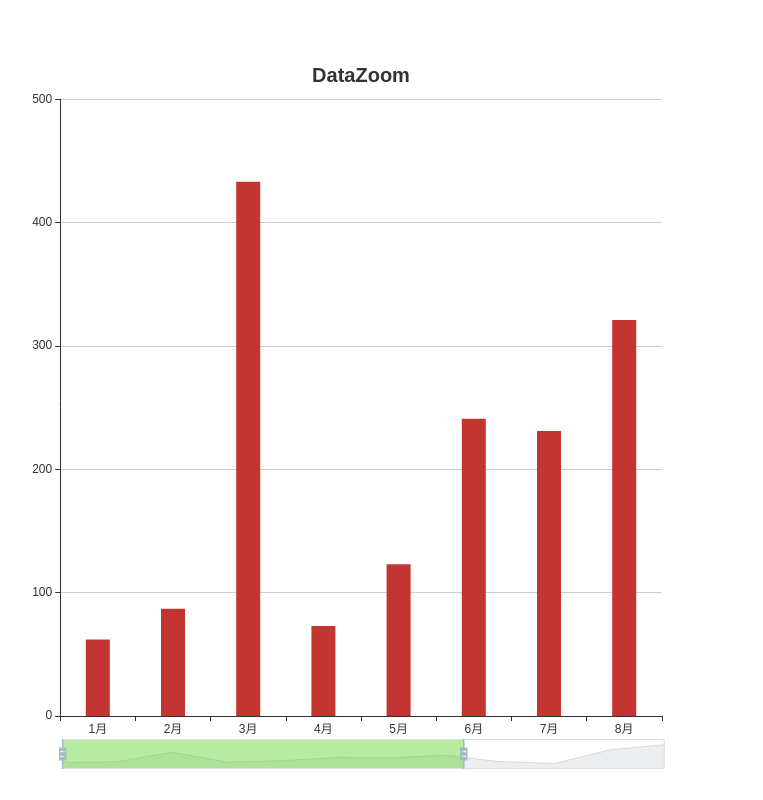
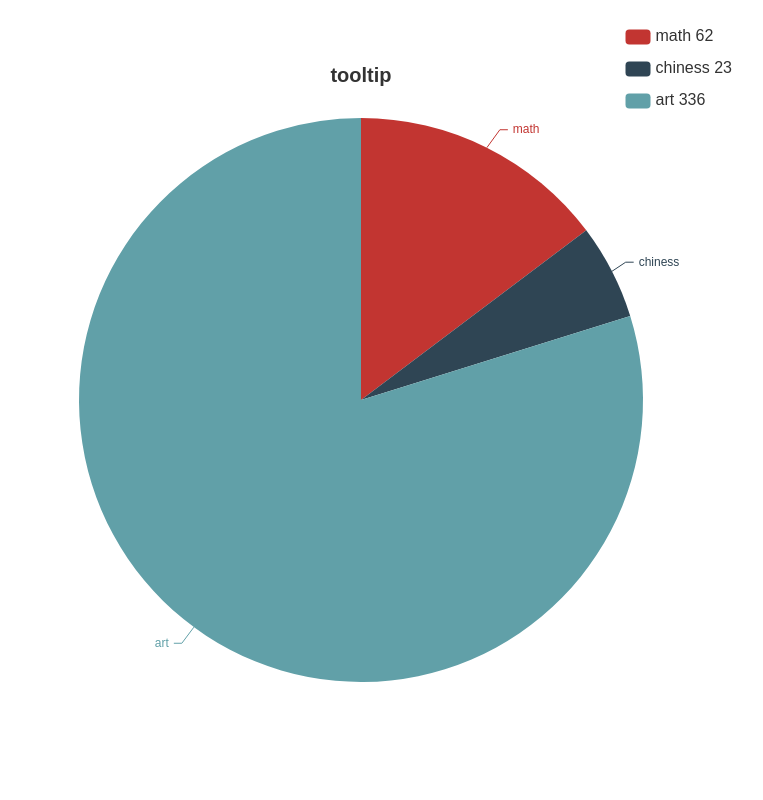
Before and after one commit to jjjjph/echarts, a Vue app: page / in a window 1280 px wide. Shown: the whole page, without its empty margins (39-802 px from the left). Built offline with nearby package versions, Linux system fonts and the light colour scheme.

Commit message:
feat: tooltip

```diff
--- /dev/null
+++ b/src/components/CompToolTip.vue
@@ -0,0 +1,110 @@
+<template>
+  <div class="box"><div ref="node" class="chart-box"></div></div>
+</template>
+
+<script setup lang="ts">
+import { ref, onMounted } from "vue";
+import echarts from "echarts";
+const node = ref(null);
+const props = defineProps({
+  chartData: { type: Array, default: () => [] }, //数据
+  tooltipFormater: {
+    type: Function,
+    default: null,
+  },
+});
+const emit = defineEmits();
+
+onMounted(function () {
+  const chart = echarts.init(node.value as unknown as HTMLDivElement);
+  var option: Object = {
+    title: {
+      text: "tooltip",
+      textStyle: {
+        align: "center",
+        color: "#333",
+        fontSize: 20,
+      },
+      top: "5%",
+      left: "center",
+    },
+    tooltip: {
+      trigger: "item",
+      // trigger: "axis",
+      axisPointer: {
+        type: "shadow",
+      },
+      label: {
+        position: "insideTop",
+        color: "#fff",
+        fontSize: 12,
+        lineHeight: 17,
+        width: 100,
+      },
+      formatter: props.tooltipFormater ? props.tooltipFormater : '{a}{b}: {c}',
+
+    },
+    grid: {
+      top: "10%",
+      left: "10%",
+    },
+    legend: {
+      type: "scroll",
+      left: "right", //位于容器右边
+      orient: "vertical", //图例垂直排列
+      align: "left",
+      itemWidth: 25, //图例宽度
+      itemHeight: 15, //图例高度
+      itemGap: 16, //图例间隔
+      textStyle: {
+        //文本样式
+        color: "#333",
+        fontSize: 16,
+      },
+      formatter: (name) => { //自定义图例文本
+        const filterDataValue = props.chartData.find(
+          (item) => item.name === name
+        ).value;
+        return props.formatter
+          ? `${name} ${props.formatter(filterDataValue)}`
+          : `${name} ${filterDataValue}`;
+      },
+    },
+    series: [
+      {
+        data: props.chartData,
+        type: "pie", //饼图
+        labelLine: {
+          show: true,
+          length: 20,
+          length2: 8,
+
+        },
+      },
+    ],
+  };
+
+  chart.setOption(option);
+  //图标点击事件
+  chart.on("click", (param) => {
+    // 获取 点击的 数据下标
+    const pointInPixel = param.dataIndex;
+    console.log(param);
+
+    emit("chart-click", { ...param.data });
+  });
+});
+</script>
+
+<style lang="less">
+.box {
+  width: 800px;
+  height: 100%;
+  padding: 24px;
+}
+.chart-box {
+  display: block;
+  width: 100%;
+  height: 100%;
+}
+</style>
--- a/src/components/index.js
+++ b/src/components/index.js
@@ -4,6 +4,7 @@ import CompBar from './CompBar.vue'
 import CompPie from './CompPie.vue'
 import CompStackedLine from './CompStackedLine.vue'
 import CompDataZoom from './CompDataZoom.vue'
+import CompToolTip from './CompToolTip.vue'
 
 function plugin(app){
     for (const [key, component] of Object.entries(ElementPlusIconsVue)) {
@@ -14,6 +15,7 @@ function plugin(app){
     app.component('CompPie',CompPie)
     app.component('CompStackedLine',CompStackedLine)
     app.component('CompDataZoom',CompDataZoom)
+    app.component('CompToolTip',CompToolTip)
 }
 
 export default plugin
--- a/src/pages/home/index.vue
+++ b/src/pages/home/index.vue
@@ -3,32 +3,98 @@
   <!-- <CompBar :chart-data="chartData" @chart-click="chartEvent"/> -->
   <!-- <CompPie :chart-data="chartData" @chart-click="chartEvent"/> -->
   <!-- <CompStackedLine :chart-data="chartData" :lineLegend="lineLegend" :labels="labels" @chart-click="chartEvent"/> -->
-  <CompDataZoom :chart-data="chartData" @chart-click="chartEvent" />
+  <!-- <CompDataZoom :chart-data="chartData" @chart-click="chartEvent" /> -->
+  <CompToolTip
+    :chart-data="chartData"
+    :tooltip-formater="tooltipFormater"
+    @chart-click="chartEvent"
+  />
 </template>
 
 <script setup lang="ts">
-const chartData = [
-  { name: "1月", value: 62 },
-  { name: "2月", value: 87 },
-  { name: "3月", value: 433 },
-  { name: "4月", value: 73 },
-  { name: "5月", value: 123 },
-  { name: "6月", value: 241 },
-  { name: "7月", value: 231 },
-  { name: "8月", value: 321 },
-  { name: "9月", value: 89 },
-  { name: "10月", value: 23 },
-  { name: "11月", value: 521 },
-  { name: "12月", value: 712 },
-];
+// const chartData = [
+//   { name: "1月", value: 62, subject: "math" },
+//     { name: "2月", value: 87, subject: "math" },
+//     { name: "3月", value: 433, subject: "math" },
+//     { name: "4月", value: 73, subject: "math" },
+//     { name: "5月", value: 123, subject: "math" },
+//     { name: "6月", value: 241, subject: "math" },
+//     { name: "7月", value: 231, subject: "math" },
+//     { name: "8月", value: 321, subject: "math" },
+//     { name: "9月", value: 89, subject: "math" },
+//     { name: "10月", value: 23, subject: "math" },
+//     { name: "11月", value: 521, subject: "math" },
+//     { name: "12月", value: 712, subject: "math" },
+// ];
+const chartData=[{value: 62, name: "math",unit:'分' },{value: 23 ,name: "chiness",unit:'分'},{value: 336 ,name: "art",unit:'分'}]
 
 // CompStackedLine
-// const chartData=[[12,23,43,54],[43,12,63,27],[63,86,,33]]
-// const lineLegend=['jhon','anan','sam']
-// const labels=['1月','2月','3月','4月']
+// const chartData = [
+//   [
+//     { name: "1月", value: 62, subject: "math" },
+//     { name: "2月", value: 87, subject: "math" },
+//     { name: "3月", value: 433, subject: "math" },
+//     { name: "4月", value: 73, subject: "math" },
+//     { name: "5月", value: 123, subject: "math" },
+//     { name: "6月", value: 241, subject: "math" },
+//     { name: "7月", value: 231, subject: "math" },
+//     { name: "8月", value: 321, subject: "math" },
+//     { name: "9月", value: 89, subject: "math" },
+//     { name: "10月", value: 23, subject: "math" },
+//     { name: "11月", value: 521, subject: "math" },
+//     { name: "12月", value: 712, subject: "math" },
+//   ],
+//   [
+//     { name: "1月", value: 62,subject: "chiness"  },
+//     { name: "2月", value: 43 ,subject: "chiness" },
+//     { name: "3月", value: 523 ,subject: "chiness" },
+//     { name: "4月", value: 54 ,subject: "chiness" },
+//     { name: "5月", value: 43 ,subject: "chiness" },
+//     { name: "6月", value: 241 ,subject: "chiness" },
+//     { name: "7月", value: 765 ,subject: "chiness" },
+//     { name: "8月", value: 234 ,subject: "chiness" },
+//     { name: "9月", value: 89 ,subject: "chiness" },
+//     { name: "10月", value: 23 ,subject: "chiness" },
+//     { name: "11月", value: 34 ,subject: "chiness" },
+//     { name: "12月", value: 839 ,subject: "chiness" },
+//   ],
+//   [
+//     { name: "1月", value: 93 ,subject: "art" },
+//     { name: "2月", value: 74 ,subject: "art" },
+//     { name: "3月", value: 937 ,subject: "art" },
+//     { name: "4月", value: 632 ,subject: "art" },
+//     { name: "5月", value: 262 ,subject: "art" },
+//     { name: "6月", value: 45 ,subject: "art" },
+//     { name: "7月", value: 854 ,subject: "art" },
+//     { name: "8月", value: 833 ,subject: "art" },
+//     { name: "9月", value: 62 ,subject: "art" },
+//     { name: "10月", value: 421 ,subject: "art" },
+//     { name: "11月", value: 443 ,subject: "art" },
+//     { name: "12月", value: 336 ,subject: "art" },
+//   ],
+// ];
+// const lineLegend = ["jhon", "anan", "sam"];
+// const labels = [
+//   "1月",
+//   "2月",
+//   "3月",
+//   "4月",
+//   "5月",
+//   "6月",
+//   "7月",
+//   "8月",
+//   "9月",
+//   "10月",
+//   "11月",
+//   "12月",
+// ];
 function chartEvent(item) {
   console.log(item);
 }
+const tooltipFormater = (e) => {
+  const data = e.data;
+  return `${data.name}：${data.value}${data.unit}`;
+};
 </script>
 
 <style lang="less"></style>
```
Also changed, not shown: 1 other file (tests, documents, lock files or other folders).
